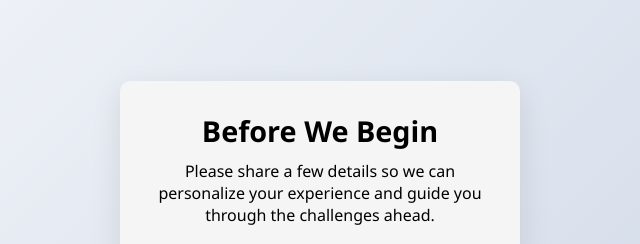
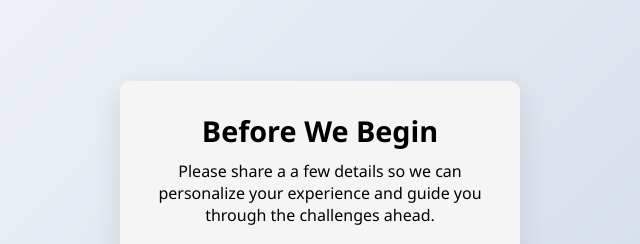
Before and after one commit to Darp18/Challenges-CAD, a plain HTML site: page Form/index.html in a window 1280 px wide. Shown: the top 244 px of the page, 320-960 px from the left. Drawn offline with Linux system fonts and the light colour scheme.

```diff
--- a/Form/index.html
+++ b/Form/index.html
@@ -18,7 +18,7 @@
   <div class="main-content" id="main-content">
     <h1>Before We Begin</h1>
     <p class="intro-text">
-      Please share a few details so we can personalize your experience and guide you through the challenges ahead.
+      Please share a a few details so we can personalize your experience and guide you through the challenges ahead.
     </p>
 
     <form id="journeyForm">
```
